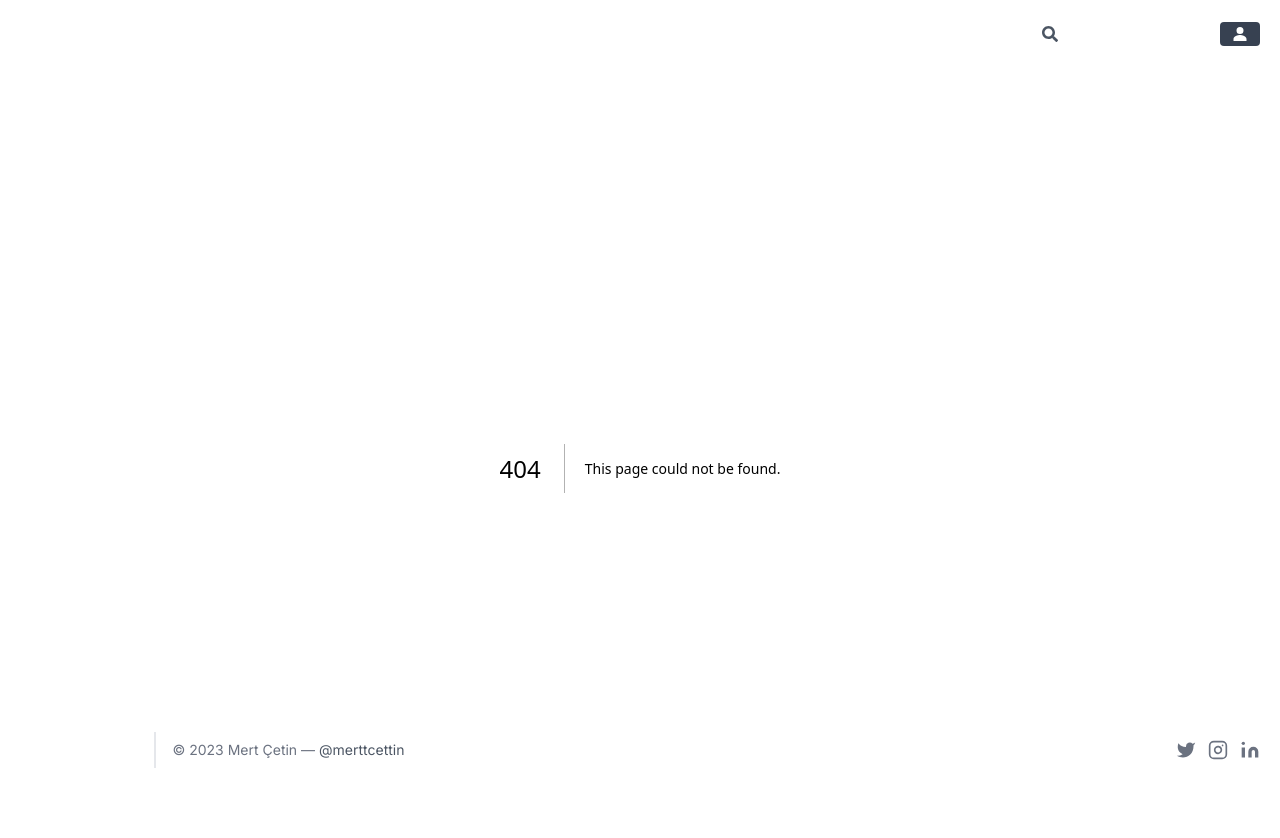
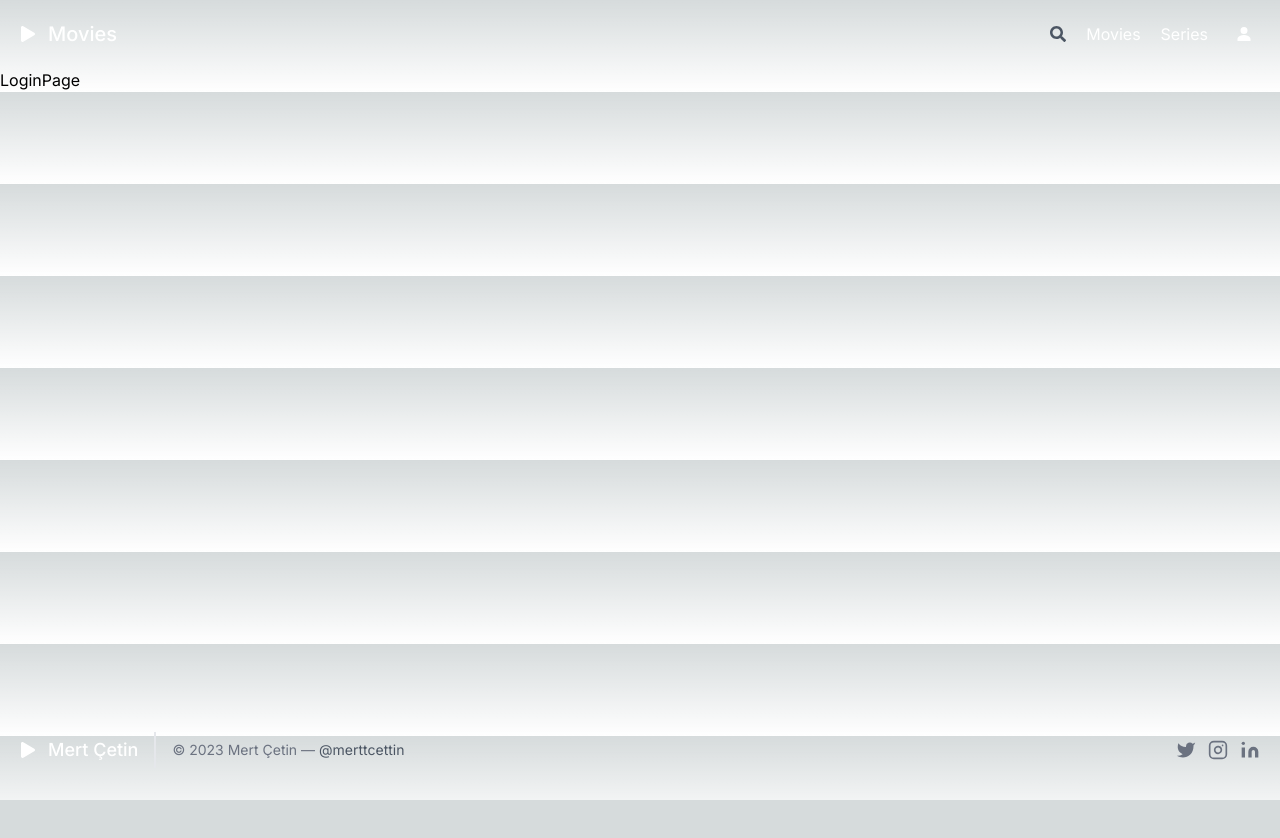
Before and after one commit to mertcetiin/Movie-WebSite, a Next.js app: page /login in a window 1280 px wide. Before the commit this address had no page. Shown: the top 838 px of the page. After the commit the page ends 800 px from the top, so only its background shows below. Built offline with nearby package versions, Linux system fonts and the light colour scheme.

Commit message:
loginPage added

```diff
--- /dev/null
+++ b/app/login/page.tsx
@@ -0,0 +1,9 @@
+import React from 'react'
+
+function LoginPage() {
+    return (
+        <div>LoginPage</div>
+    )
+}
+
+export default LoginPage;
--- a/components/header/index.tsx
+++ b/components/header/index.tsx
@@ -26,7 +26,7 @@ function Header() {
                 <nav className="md:ml-auto flex flex-wrap items-center text-base justify-center">
                     {inputCustom ?
                         <div className='flex items-center'>
-                            <input className='mr-4 px-2 py-1 w-22 rounded-xl outline-none bg-gray-700 text-white' type="search" placeholder="Search..." />
+                            <input className='mr-4 px-2 py-1 h-7 w-18 rounded-xl outline-none bg-gray-700 text-white' type="search" />
                             <button onClick={() => setInputCustom(!inputCustom)} className='mr-5'><FaSearch /></button>
                         </div>
                         : <button className='mr-5' onClick={() => setInputCustom(!inputCustom)}><FaSearch /></button>}
@@ -34,9 +34,9 @@ function Header() {
                     <Link href='/movies' className="mr-5 text-white hover:text-gray-400">Movies</Link>
                     <Link href='/series' className="mr-5 text-white hover:text-gray-400">Series</Link>
                 </nav>
-                <button className="inline-flex items-center text-white bg-gray-700 border-0 py-1 px-3 focus:outline-none hover:bg-gray-800 rounded text-base mt-4 md:mt-0">
+                <Link href='/login' className="inline-flex items-center text-white  border-0 py-1 px-2 focus:outline-none hover:text-gray-400 rounded text-base mt-4 md:mt-0">
                     <IoPersonSharp />
-                </button>
+                </Link>
             </div>
         </header>
     )
--- a/components/home/index.tsx
+++ b/components/home/index.tsx
@@ -1,6 +1,6 @@
 import React from 'react'
 import GenresIndex from '../genres';
-import MoviesIndex from '../moviesSection-1';
+import MoviesIndex from '../movies';
 
 function HomePage() {
     return (
```
Also changed, not shown: components/movies/index.tsx (renamed from components/moviesSection-1/index.tsx).
